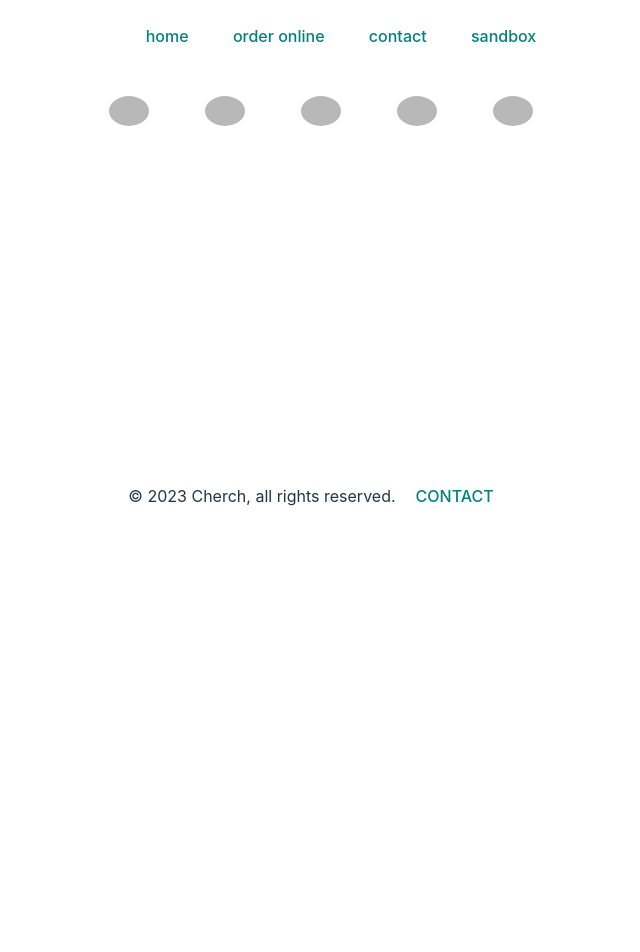
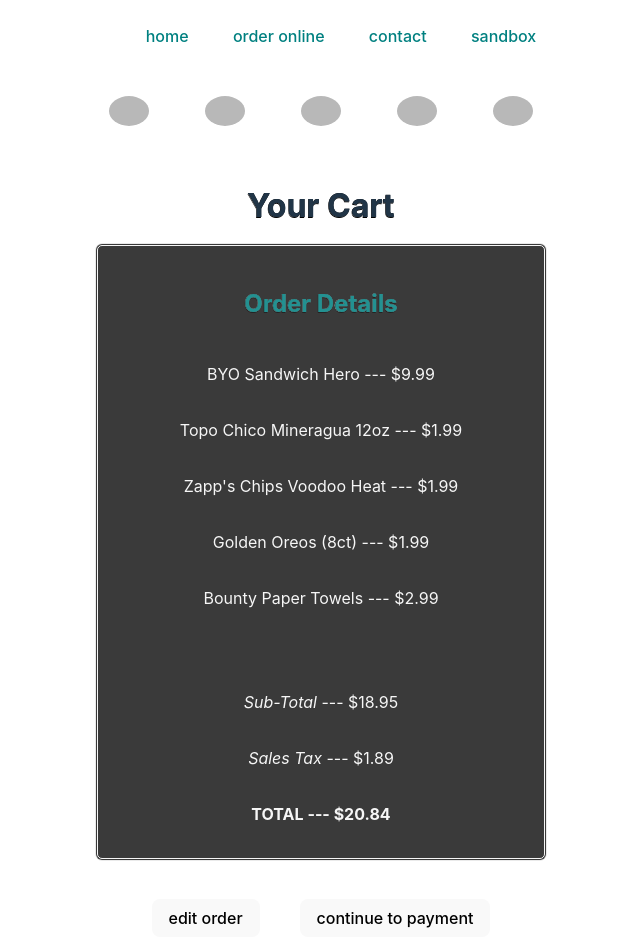
Before and after one commit to cherch173/broadwaybodega, a React (Vite) app in the folder broadwaybagel/: page /cart in a window 1280 px wide. Shown: the top 952 px of the page, without its empty margins (319-959 px from the left). Before the commit the page ends 800 px from the top, so only its background shows below. Built offline with nearby package versions, Linux system fonts and the light colour scheme; grey boxes are pictures that could not be loaded.

Commit message:
cart time

```diff
--- a/broadwaybagel/src/App.css
+++ b/broadwaybagel/src/App.css
@@ -33,9 +33,17 @@ header {
   margin-bottom: 6vmin;
 }
 
-h1 {
+.headerText {
   font-size: 4vmin;
+  text-shadow: -.25px .25px black, -.30px .30px whitesmoke, -.5px .5px black;
   line-height: 1.1;
+}
+
+.subheaderText {
+  font-size: 3vmin;
+  color: teal;
+  text-shadow: -.25px .25px black, -.30px .30px whitesmoke, -.5px .5px black;
+
 }
 
 a {
--- a/broadwaybagel/src/App.jsx
+++ b/broadwaybagel/src/App.jsx
@@ -5,6 +5,7 @@ import Contact from './pages/Contact'
 import Order from './pages/Order'
 import Nav from './components/Nav'
 import Byo from './components/Byo'
+import Cart from './pages/Cart'
 import Test from './components/Test'
 import Footer from './components/Footer'
 import './App.css'
@@ -28,6 +29,7 @@ function App() {
             <Route path="/contact" element={<Contact />}/>
             <Route path="/order" element={<Order />}/>
             <Route path="/byo" element={<Byo />}/>
+            <Route path="/cart" element={<Cart />}/>
             <Route path="/test" element={<Test />}/>
           </Routes>
         </main>
--- a/broadwaybagel/src/components/Byo.jsx
+++ b/broadwaybagel/src/components/Byo.jsx
@@ -15,6 +15,7 @@ const Byo = (props) => {
         topping2: '',
         condiment1: '',
         condiment2: '',
+        snp: '',
         notes: ''
     }
 
@@ -23,13 +24,13 @@ const Byo = (props) => {
 
     const handleSubmit = async (e) => {
         e.preventDefault()
-        await Client.post('/byo', sando)
+        // await Client.post('/byo', sando)
         setSando(initialState)
-        navigate('/test')
+        navigate('/cart')
     }
 
     const handleChange = (e) => {
-        setSando({...sando, [e.target.id]: e.target.value})
+        setSando({ ...sando, [e.target.id]: e.target.value })
     }
 
 
@@ -149,6 +150,14 @@ const Byo = (props) => {
                     <option value="Jerk Sauce">Jerk Sauce</option>
                     <option value="Olive Oil">Olive Oil</option>
                 </select>
+                <label htmlFor="snp">S&P?</label>
+                <select name="snp" id="snp" onChange={handleChange} value={sando.snp}>
+                    <option value="No S&P">No S&P</option>
+                    <option value="S&P">Yes, indeed. S&P for me.</option>
+                    <option value="Salt">Salt</option>
+                    <option value="Black Pepper">Black Pepper</option>
+                </select>
+
                 <label htmlFor="notes">Notes for Order</label>
                 <textarea
                     value={sando.notes}
--- /dev/null
+++ b/broadwaybagel/src/pages/Cart.jsx
@@ -0,0 +1,39 @@
+import React from 'react'
+import { Link } from 'react-router-dom'
+import { useParams, useState } from 'react-router-dom'
+
+const Cart = (props) => {
+    return (
+        <div>
+            <h1 className="headerText">Your Cart</h1>
+            <div className="card">
+                <h3 className="subheaderText">Order Details</h3>
+                <p>BYO Sandwich Hero --- $9.99 </p>
+                <p>Topo Chico Mineragua 12oz --- $1.99 </p>
+                <p>Zapp's Chips Voodoo Heat  --- $1.99 </p>
+                <p>Golden Oreos (8ct) --- $1.99 </p>
+                <p>Bounty Paper Towels --- $2.99 </p>
+                <br />
+                <br />
+                <p>
+                    <i>Sub-Total</i> --- $18.95
+                </p>
+                <p>
+                    <i>Sales Tax</i> --- $1.89
+                </p>
+                <p>
+                    <strong>TOTAL --- $20.84</strong>
+                </p>
+            </div>
+            <br />
+            <Link to="/byo">
+                <button>edit order</button>
+            </Link>
+            <Link to="/test">
+                <button>continue to payment</button>
+            </Link>
+        </div>
+    )
+}
+
+export default Cart
```
